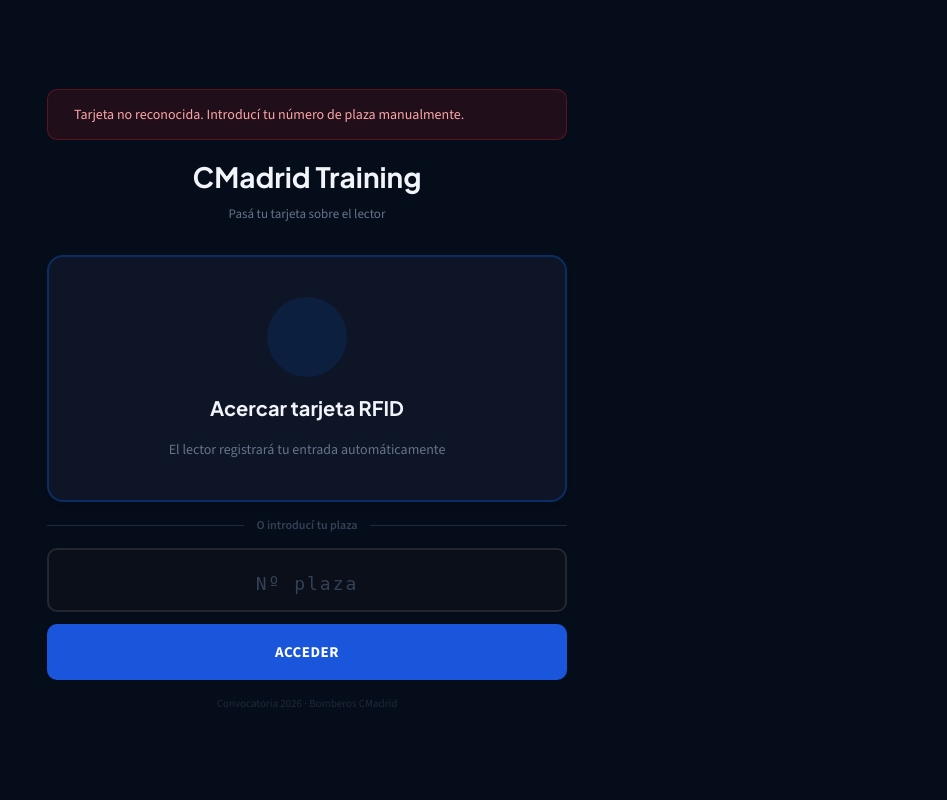
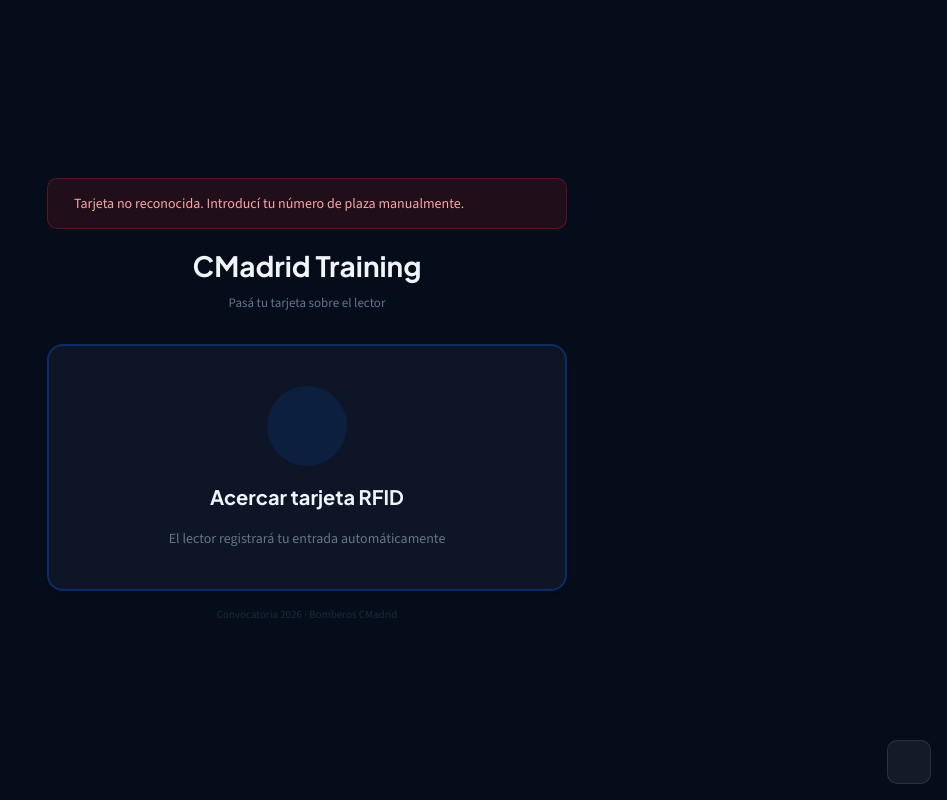
Before and after one commit to cosigein/training, a Flask app: page /auth/login?kiosko=1&error=rfid in a window 1280 px wide. Shown: the whole page, without its empty margins (333-1280 px from the left). Run offline with Flask 3, Linux system fonts and the light colour scheme; the visitor is signed in with stand-in values (Sample User, id 1); parts of the project's set-up code (start-up, migrations or seed data) failed here and were passed over; some libraries are stand-ins or nearby versions.

Commit message:
feat: quitar plaza del kiosko, salir vuelve al kiosko, botón pantalla completa

```diff
--- a/app/templates/auth/login.html
+++ b/app/templates/auth/login.html
@@ -522,6 +522,25 @@
         }
         .kiosko-mode .kiosko-plaza-btn:hover { background: #1d4ed8; }
         .kiosko-mode .login-footer { color: #1e293b; }
+        .ksk-fullscreen-btn {
+            position: fixed;
+            bottom: 16px;
+            right: 16px;
+            width: 44px;
+            height: 44px;
+            background: rgba(255,255,255,.06);
+            border: 1px solid rgba(255,255,255,.1);
+            border-radius: 10px;
+            color: #475569;
+            font-size: 20px;
+            display: flex;
+            align-items: center;
+            justify-content: center;
+            cursor: pointer;
+            z-index: 100;
+            transition: background 150ms;
+        }
+        .ksk-fullscreen-btn:hover { background: rgba(255,255,255,.12); color: #94a3b8; }
         .kiosko-mode .rfid-error {
             padding: 14px 16px;
             background: rgba(220,38,38,.12);
@@ -539,6 +558,11 @@
 </head>
 
 <body{% if request.args.get('kiosko') %} class="kiosko-mode"{% endif %}>
+{% if request.args.get('kiosko') %}
+<button class="ksk-fullscreen-btn" id="ksk-fs-btn" title="Pantalla completa">
+    <i class="ph ph-arrows-out" id="ksk-fs-icon"></i>
+</button>
+{% endif %}
 <div class="login-root">
 
     <!-- Panel izquierdo — Branding -->
@@ -650,16 +674,6 @@
                 <p class="rfid-title">Acercar tarjeta RFID</p>
                 <p class="rfid-sub">El lector registrará tu entrada automáticamente</p>
             </div>
-
-            <div class="login-divider">O introducí tu plaza</div>
-
-            <form method="GET" action="{{ url_for('kiosko.rutas') }}" style="display:flex; flex-direction:column; gap:12px;">
-                <input type="text" name="plaza" class="kiosko-plaza-input"
-                       placeholder="Nº plaza" maxlength="6" autocomplete="off">
-                <button type="submit" class="kiosko-plaza-btn">
-                    <i class="ph ph-arrow-right-bold"></i> Acceder
-                </button>
-            </form>
 
             <p class="login-footer">Convocatoria 2026 · Bomberos CMadrid</p>
 
@@ -791,6 +805,25 @@
         rfidTimer = setTimeout(function () { rfidBuffer = ''; }, 500);
     });
     // ─────────────────────────────────────────────────────────────────
+
+    // Pantalla completa (solo modo kiosko)
+    var fsBtn = document.getElementById('ksk-fs-btn');
+    if (fsBtn) {
+        fsBtn.addEventListener('click', function () {
+            var icon = document.getElementById('ksk-fs-icon');
+            if (!document.fullscreenElement) {
+                document.documentElement.requestFullscreen().catch(function () {});
+                icon.className = 'ph ph-arrows-in';
+            } else {
+                document.exitFullscreen();
+                icon.className = 'ph ph-arrows-out';
+            }
+        });
+        document.addEventListener('fullscreenchange', function () {
+            var icon = document.getElementById('ksk-fs-icon');
+            if (icon) icon.className = document.fullscreenElement ? 'ph ph-arrows-in' : 'ph ph-arrows-out';
+        });
+    }
 </script>
 
 </body>
--- a/app/templates/kiosko/rutas.html
+++ b/app/templates/kiosko/rutas.html
@@ -26,7 +26,7 @@
                 <span>{{ convocatoria.nombre }}</span>
             </div>
         </div>
-        <a href="{{ url_for('auth.logout') }}" class="ksk-btn ksk-btn--danger" style="height:44px; padding:0 20px; font-size:13px">
+        <a href="{{ url_for('kiosko.index') }}" class="ksk-btn ksk-btn--danger" style="height:44px; padding:0 20px; font-size:13px">
             <i class="ph ph-sign-out"></i>
             SALIR
         </a>
@@ -178,7 +178,7 @@
     var idleWarn = document.getElementById('ksk-idle-warn');
     var idleTxt = document.getElementById('ksk-idle-txt');
     var idleSep = document.getElementById('ksk-idle-sep');
-    var LOGOUT_URL = '{{ url_for("auth.logout") }}';
+    var LOGOUT_URL = '{{ url_for("kiosko.index") }}';
     var IDLE_TIMEOUT = 5 * 60 * 1000;   // 5 min → cierre automático
     var WARN_AT = 60 * 1000;            // aviso cuando queda 1 min
 
```
